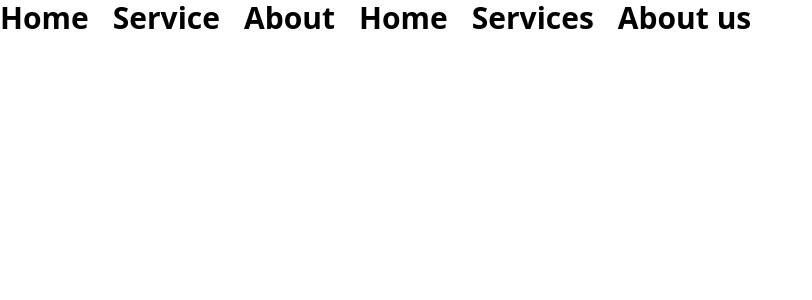
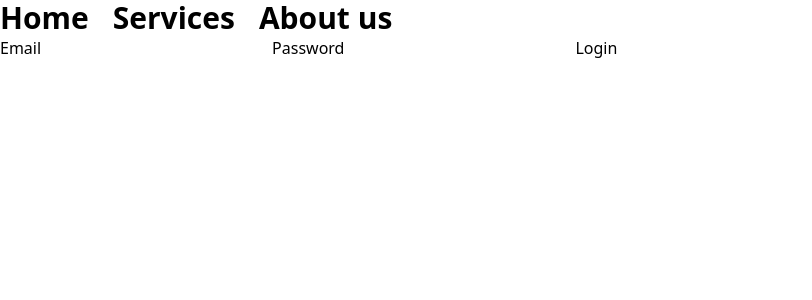
Before and after one commit to riteshpatidar08/React-TR3, a React (Vite) app: page /login in a window 1280 px wide. Shown: the top 300 px of the page, without its empty margins (0-812 px from the left). Built offline with nearby package versions, Linux system fonts and the light colour scheme.

Commit message:
udpated till the usenavigate hook

```diff
--- a/src/App.jsx
+++ b/src/App.jsx
@@ -3,6 +3,7 @@ import { Routes, Route } from 'react-router-dom';
 import Aboutuspage from './pages/Aboutuspage';
 import Servicepage from './pages/Servicepage';
 import Navbar from './components/Navbar';
+import Login from './pages/Login';
 function App() {
   return (
     <div>
@@ -11,6 +12,7 @@ function App() {
         <Route path="/" element={<Homepage />} />
         <Route path="/about-us" element={<Aboutuspage />} />
         <Route path="/services" element={<Servicepage />} />
+        <Route path='/login' element={<Login/>}/>
       </Routes>
     </div>
   );
--- a/src/components/Navbar.jsx
+++ b/src/components/Navbar.jsx
@@ -9,7 +9,7 @@ function Navbar() {
   return (
     <header>
       <nav className="flex gap-6">
-        <Link className="text-3xl font-bold" to="/">
+        {/* <Link className="text-3xl font-bold" to="/">
           Home
         </Link>
         <Link className="text-3xl font-bold" to="/services">
@@ -17,7 +17,7 @@ function Navbar() {
         </Link>
         <Link className="text-3xl font-bold" to="/about-us">
           About
-        </Link>
+        </Link> */}
 
         {navlinks.map((nav) => (
           <Link className="text-3xl font-bold" to={nav.to}>
--- /dev/null
+++ b/src/pages/Login.jsx
@@ -0,0 +1,24 @@
+import React from 'react';
+import { useNavigate } from 'react-router-dom';
+function Login() {
+  const navigate = useNavigate();
+  const handleSubmit = () => {
+    const isLogin = true;
+    if (isLogin) {
+      navigate('/');
+    }
+  };
+  return (
+    <div>
+      <form onSubmit={handleSubmit}>
+        <label>Email</label>
+        <input type="text" />
+        <label>Password</label>
+        <input type="password" />
+        <button>Login</button>
+      </form>
+    </div>
+  );
+}
+
+export default Login;
```
